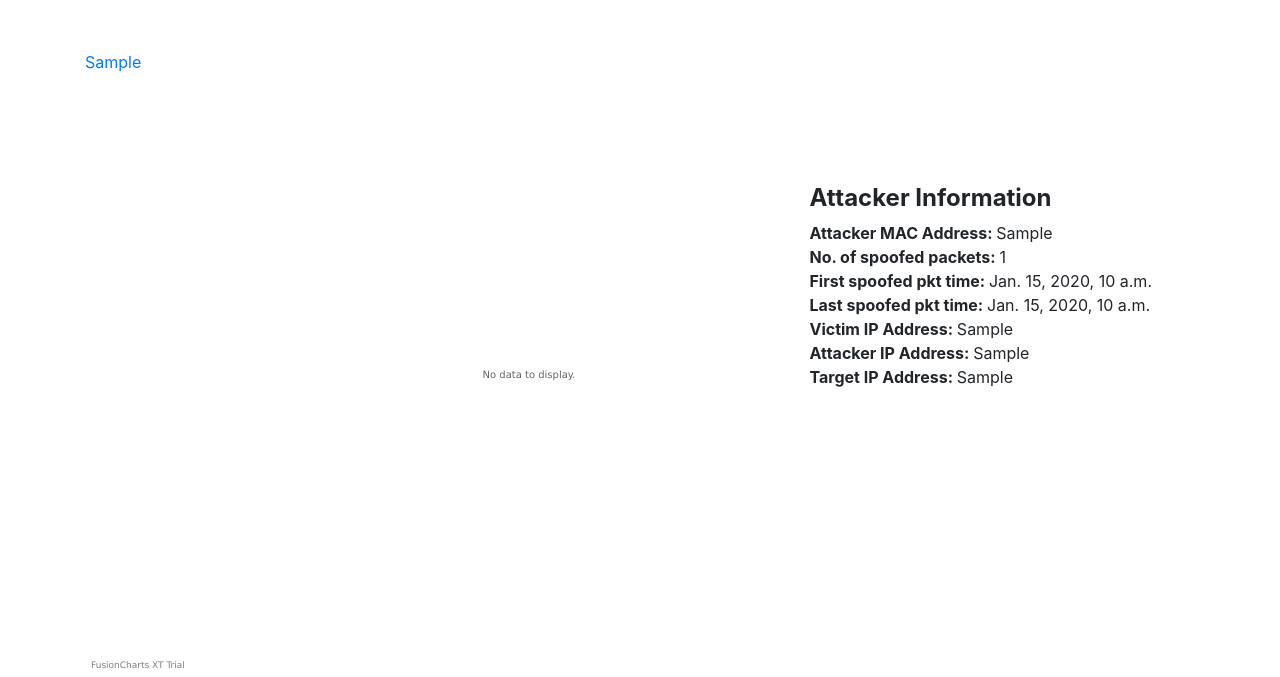
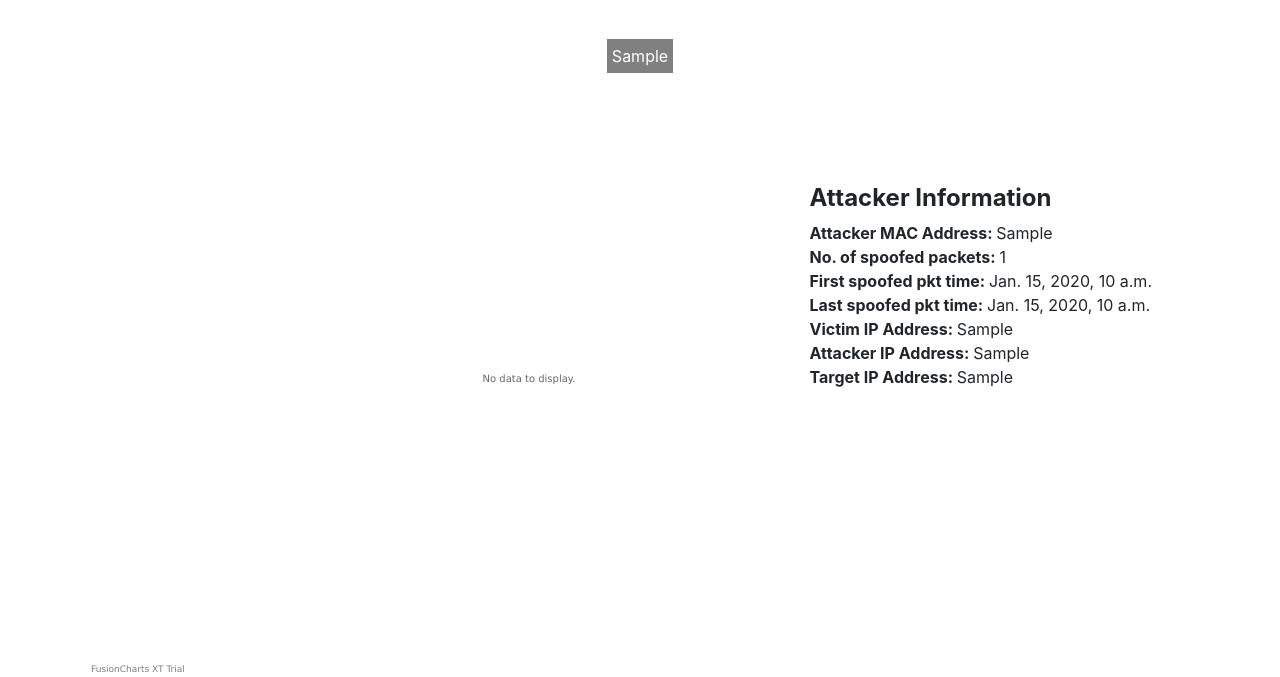
Before and after one commit to shivnshu/network-forensics-framework, a Django app: template webapp/net_forensics/templates/arp.html in a window 1280 px wide. Shown: the part 56-733 px from the top of the page. Run offline with Django 3.2, Linux system fonts and the light colour scheme; the template is opened without the code that fills it: most values are stand-ins (such as "Sample title", 1, 10 or a date in 2020); some libraries are stand-ins or nearby versions.

Commit message:
Add minor changes

```diff
--- a/webapp/net_forensics/static/net_forensics/custom.css
+++ b/webapp/net_forensics/static/net_forensics/custom.css
@@ -117,3 +117,14 @@
     font-size: 36px;
     margin-left: 50px;
 }
+
+.arp-info-toggle {
+    margin: -11px;
+    padding: 5px;
+    background-color: grey;
+}
+
+.arp-info-toggle a {
+    text-decoration: none !important;
+    color: white;
+}
--- a/webapp/net_forensics/templates/arp.html
+++ b/webapp/net_forensics/templates/arp.html
@@ -5,9 +5,13 @@
 {% block content %}
 {% if metadata %}
 
-{% for mdata in metadata %}
-<a href="#" data-toggle="#arp-info-{{ mdata.div_id }}">{{ mdata.target_ip }}</a>
-{% endfor %}
+<div style="text-align: center;">
+    <ul class="list-inline">
+    {% for mdata in metadata %}
+        <li class="list-inline-item arp-info-toggle"><a href="#" data-toggle="#arp-info-{{ mdata.div_id }}">{{ mdata.target_ip }}</a></li>
+    {% endfor %}
+    </ul>
+</div>
 
 {% for mdata in metadata %}
 
--- a/webapp/net_forensics/templates/base.html
+++ b/webapp/net_forensics/templates/base.html
@@ -54,7 +54,7 @@
   <a href="javascript:void(0)" class="closebtn" onclick="closeNav()">&times;</a>
   <a href="arp.html?uploaded_file_url={{ uploaded_file_url }}" class="btn-analyse">ARP Analysis</a>
   <a href="darknet.html?uploaded_file_url={{ uploaded_file_url }}" class="btn-analyse">Darknet Analysis</a>
-  <a href="dhcp.html?uploaded_file_url={{ uploaded_file_url }}" class="btn-analyse">DHCP Analysis</a>
+  <!--<a href="dhcp.html?uploaded_file_url={{ uploaded_file_url }}" class="btn-analyse">DHCP Analysis</a>-->
   <a href="dns.html?uploaded_file_url={{ uploaded_file_url }}" class="btn-analyse" value="dns">DNS Analysis</a>
   <a href="dos.html?uploaded_file_url={{ uploaded_file_url }}" class="btn-analyse" value="dos">DoS Analysis</a>
   <a href="port_scanning.html?uploaded_file_url={{ uploaded_file_url }}" class="btn-analysis">Port Scanning Analysis</a>
```
Also changed, not shown: webapp/net_forensics/helper/protocol_hierarchy_analysis.py (+5 -5 lines), webapp/net_forensics/templates/smtp.html (+13 -2 lines), doc/classifier_dns_spoofing.md (renamed from docs/classifier_dns_spoofing.md), doc/detect_arp_spoofing.md (renamed from docs/detect_arp_spoofing.md), doc/detect_dns_spoofing.md (renamed from docs/detect_dns_spoofing.md), doc/detect_land_attack.md (renamed from docs/detect_land_attack.md), doc/detect_mailbomb_attack.md (renamed from docs/detect_mailbomb_attack.md), doc/ping_of_death_detection.md (renamed from docs/ping_of_death_detection.md), doc/port_scanning_attack.md (renamed from docs/port_scanning_attack.md), doc/smtp_dissection.md (renamed from docs/smtp_dissection.md).
